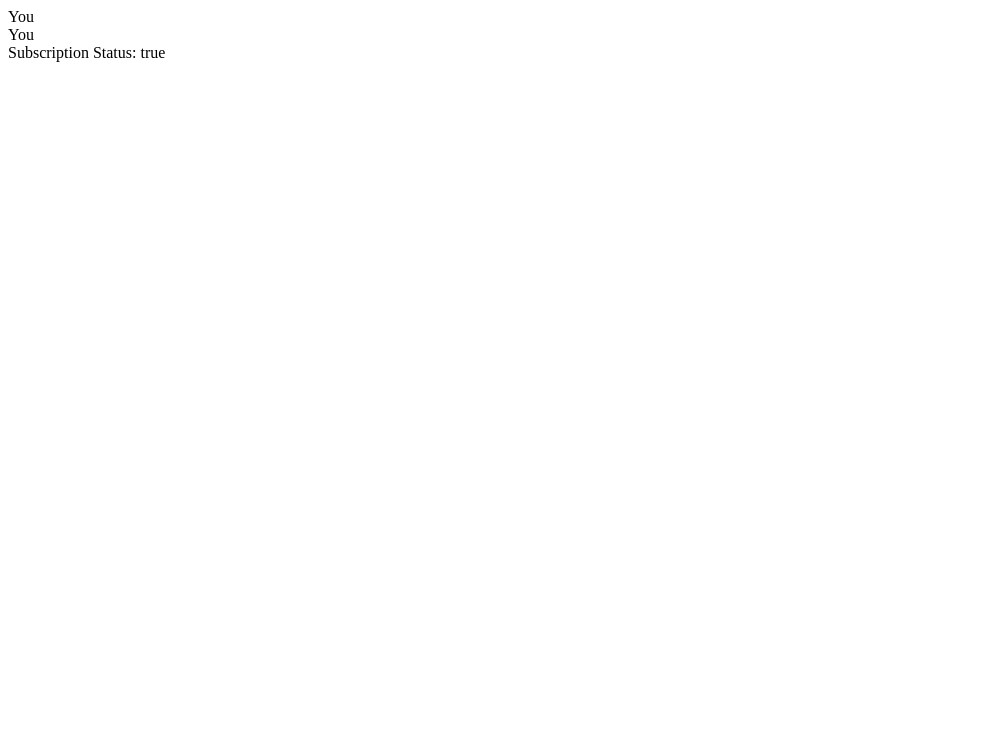
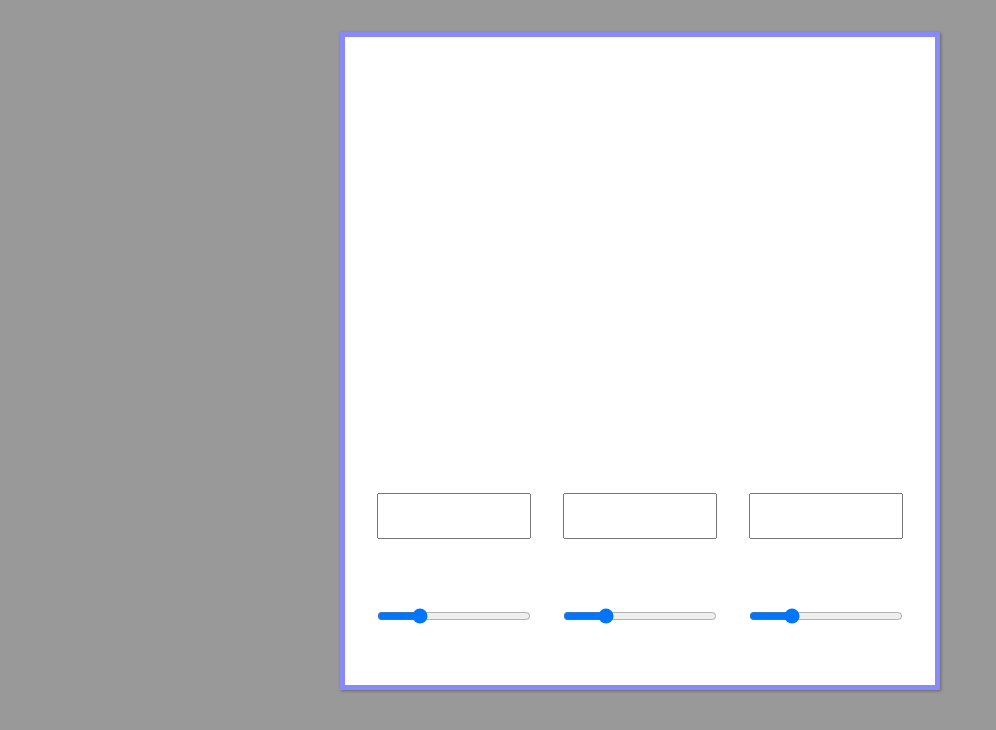
Before and after one commit to Lam-Big-Water/FM-ReactTS, a React (Vite) app: page / in a window 1280 px wide. Shown: the top 730 px of the page, without its empty margins (0-996 px from the left). Built offline with nearby package versions, Linux system fonts and the light colour scheme.

Commit message:
the basic layout and components is ready, next is create the state manages

```diff
--- /dev/null
+++ b/src/Challenge-07/App.tsx
@@ -0,0 +1,17 @@
+import ColorSwatch from "./components/ColorSwatch";
+import ColorInputs from "./components/ColorInputs";
+import ColorSliders from "./components/ColorSliders";
+import './style.scss';
+
+const App = () => {
+
+    return (
+        <main>
+            <ColorSwatch />
+            <ColorInputs />
+            <ColorSliders />
+        </main>
+    )
+}
+
+export default App
--- /dev/null
+++ b/src/Challenge-07/components/ColorInput.tsx
@@ -0,0 +1,11 @@
+
+const ColorInput = () => {
+  return (
+    <div className="color-input">
+        <label></label>
+        <input type="number" min="0" max="255" />
+    </div>
+  )
+}
+
+export default ColorInput
--- /dev/null
+++ b/src/Challenge-07/components/ColorInputs.tsx
@@ -0,0 +1,13 @@
+import ColorInput from "./ColorInput";
+
+const ColorInputs = () => {
+  return (
+    <section className="color-inputs">
+      <ColorInput />
+      <ColorInput />
+      <ColorInput />
+    </section>
+  );
+};
+
+export default ColorInputs
--- /dev/null
+++ b/src/Challenge-07/components/ColorSlider.tsx
@@ -0,0 +1,11 @@
+
+const ColorSlider = () => {
+  return (
+    <div className="color-slider">
+        <label htmlFor=""></label>
+        <input type="range" min="0" max="255" />
+    </div>
+  )
+}
+
+export default ColorSlider
--- /dev/null
+++ b/src/Challenge-07/components/ColorSliders.tsx
@@ -0,0 +1,12 @@
+import ColorSlider from "./ColorSlider"
+const ColorSliders = () => {
+  return (
+    <section className="color-sliders">
+        <ColorSlider />
+        <ColorSlider />
+        <ColorSlider />
+    </section>
+  )
+}
+
+export default ColorSliders
--- /dev/null
+++ b/src/Challenge-07/components/ColorSwatch.tsx
@@ -0,0 +1,12 @@
+
+const ColorSwatch = () => {
+  return (
+    <div
+    className="color-swatch"
+    style={{}}
+    >
+    </div>
+  )
+}
+
+export default ColorSwatch
--- /dev/null
+++ b/src/Challenge-07/style.scss
@@ -0,0 +1,85 @@
+$button-color: rgba(4, 5, 87, 0.575);
+
+html, body, * {
+    box-sizing: border-box;
+    font-family: Helvetica, Arial, sans-serif;
+}
+
+body {
+    background-color: #999;
+}
+
+h1 {
+    text-align: center;
+}
+
+button, input[type="submit"] {
+    background-color: $button-color;
+    border: 5px solid lighten($button-color, 30%);
+    color: white;
+    margin: 0 0.5em;
+    padding: 1em;
+    outline: none;
+    &:hover {
+        background-color: darken($button-color, 5%);
+    }
+    &:active {
+        background-color: darken($button-color, 10%);
+    }
+}
+
+input {
+    padding: 1em;
+    &:not([type="submit"]) {
+        display: block;
+        margin: 0.5em;
+    }
+}
+
+form {
+    padding: 0.5em;
+    margin: 1em 0;
+    display: flex;
+    flex-direction: column;
+    label {
+        text-align: center;
+        display: block;
+        margin-bottom: 0.5em;
+    }
+}
+
+main {
+    background-color: white;
+    box-shadow: 1px 1px 3px #666;
+    border: 5px solid lighten($button-color, 40%);
+    font-weight: 700;
+    margin: 2em auto;
+    padding: 1em;
+    width: 600px;
+}
+
+.color-swatch {
+    width: 400px;
+    height: 400px;
+    margin: auto;
+}
+
+.color-inputs, .color-sliders {
+    display: flex;
+    margin: 1em 0;
+}
+
+.color-input, .color-slider {
+    width: 100%;
+    padding: 1em;
+    label {
+        display: block;
+        text-align: center;
+        margin-bottom: 0.5em;
+    }
+    input {
+        width: 100%;
+        display: block;
+        margin: 0em;
+    }
+}
--- a/src/main.tsx
+++ b/src/main.tsx
@@ -1,15 +1,17 @@
 import React from 'react'
 import ReactDOM from 'react-dom/client'
-import App from './App.tsx'
+// import App from './App.tsx'
 // import Challenge from './Challenge-01.tsx';
 // import Challenge from './Challenge-02.tsx';
 // import Challenge from './Challenge-03.tsx'
 // import Challenge from './Challenge-04.tsx'
 // import Challenge from './Challenge-06.tsx'
-import UseContext from './UseContext.tsx';
+// import UseContext from './UseContext.tsx';
+import App from './Challenge-07/App'
+
 
 ReactDOM.createRoot(document.getElementById('root')!).render(
   <React.StrictMode>
-    <UseContext />
+    <App />
   </React.StrictMode>,
 )
```
Also changed, not shown: src/Challenge-06.tsx (+51 -60 lines).
